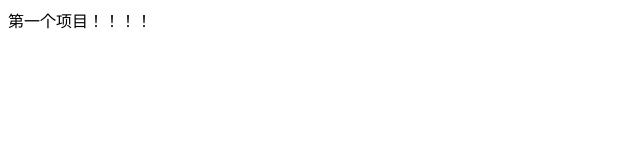
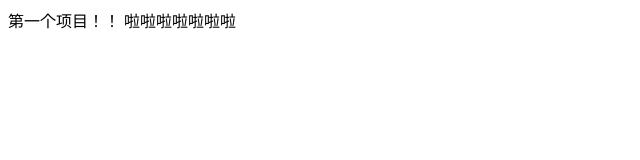
Before and after one commit to Nan0218/123, a plain HTML site: page index.html in a window 1280 px wide. Shown: the whole page, without its empty margins (0-640 px from the left). Drawn offline with Linux system fonts and the light colour scheme.

Commit message:
提交版本2.0

```diff
--- a/index.html
+++ b/index.html
@@ -1,4 +1,4 @@
 <html>
-第一个项目！！！！
-
+第一个项目！！
+啦啦啦啦啦啦啦
 </html>
```
